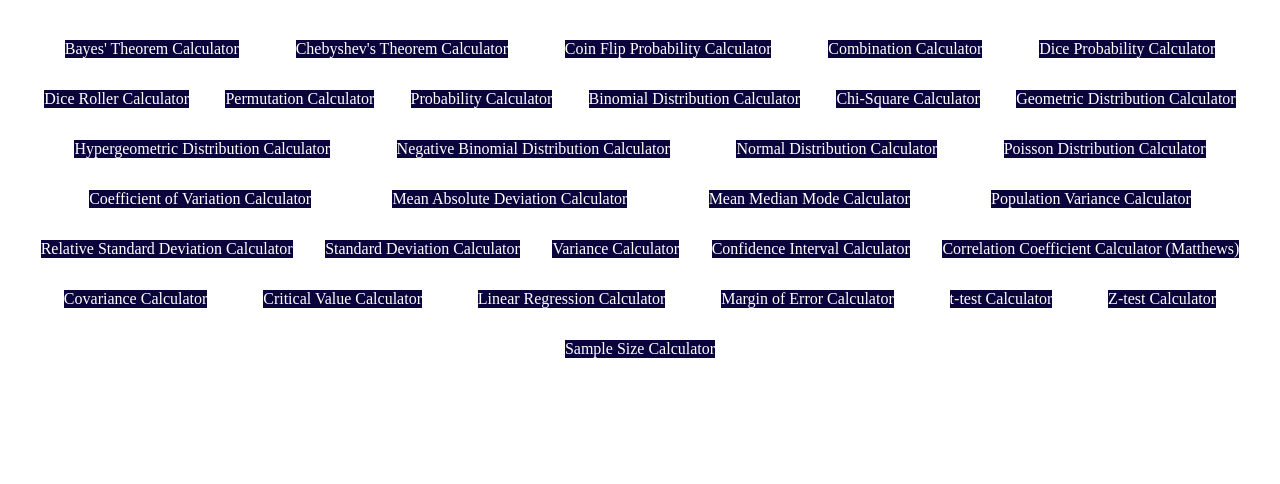
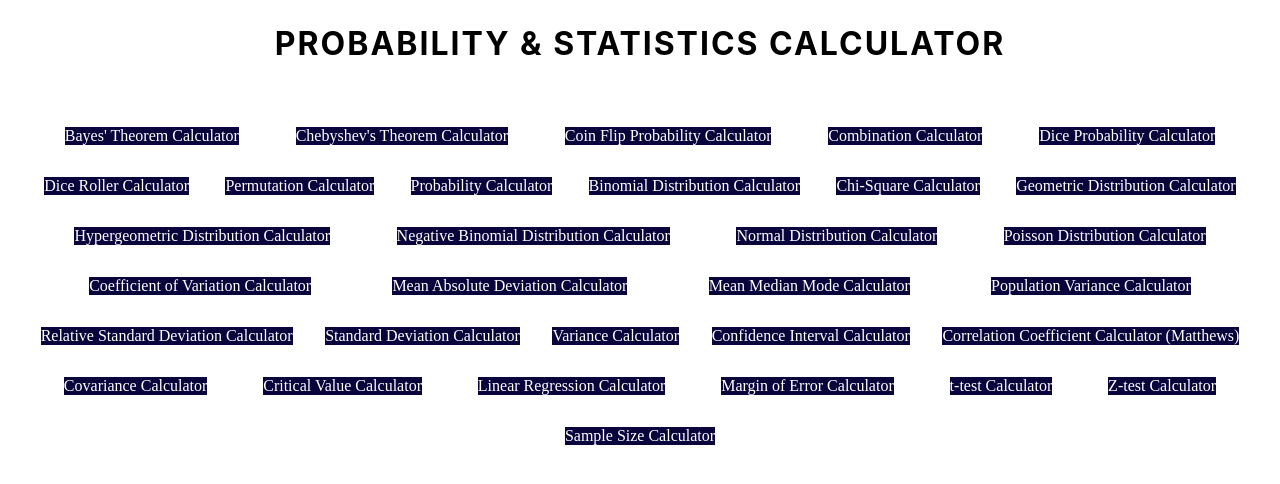
Before and after one commit to RahulAnand442001/PS-Calculator, a website: page index.html in a window 1280 px wide. Drawn offline with Linux system fonts and the light colour scheme.

Commit message:
second commit

```diff
--- a/index.html
+++ b/index.html
@@ -8,6 +8,7 @@
     <link rel="stylesheet" href="styles.css" />
   </head>
   <body>
+  <h1 class="heading">PROBABILITY & STATISTICS CALCULATOR</h1>
     <div id="body">
       <div class="card card-1">
         <div
--- a/styles.css
+++ b/styles.css
@@ -10,6 +10,15 @@
   justify-content: space-evenly;
   flex-wrap: wrap;
   padding: 1.5rem;
+}
+
+.heading {
+  text-align: center;
+  text-transform: uppercase;
+  font-family: -apple-system, BlinkMacSystemFont, "Segoe UI", Roboto, Oxygen,
+    Ubuntu, Cantarell, "Open Sans", "Helvetica Neue", sans-serif;
+  letter-spacing: 2px;
+  margin: 1.5rem 1rem;
 }
 
 .card {
```
